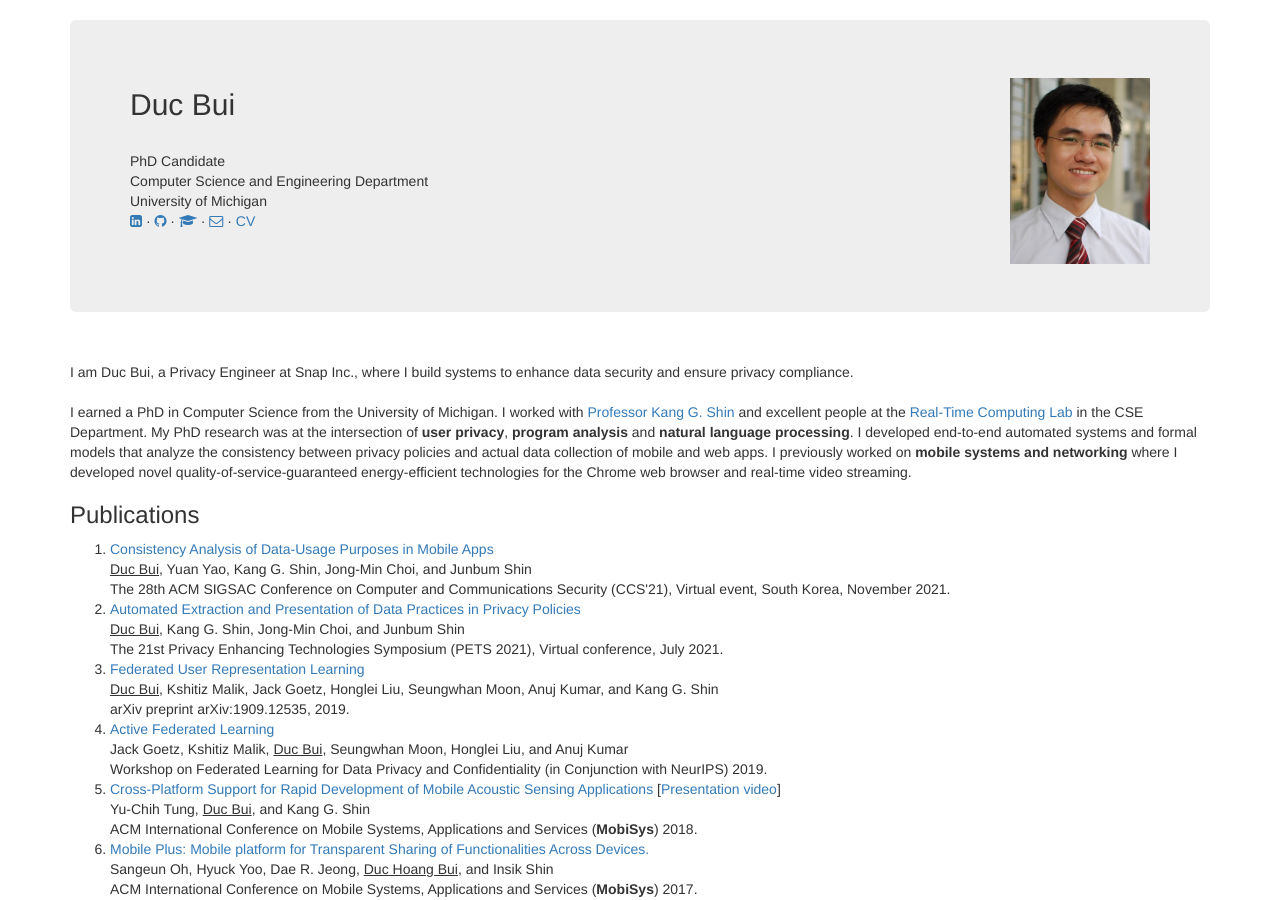
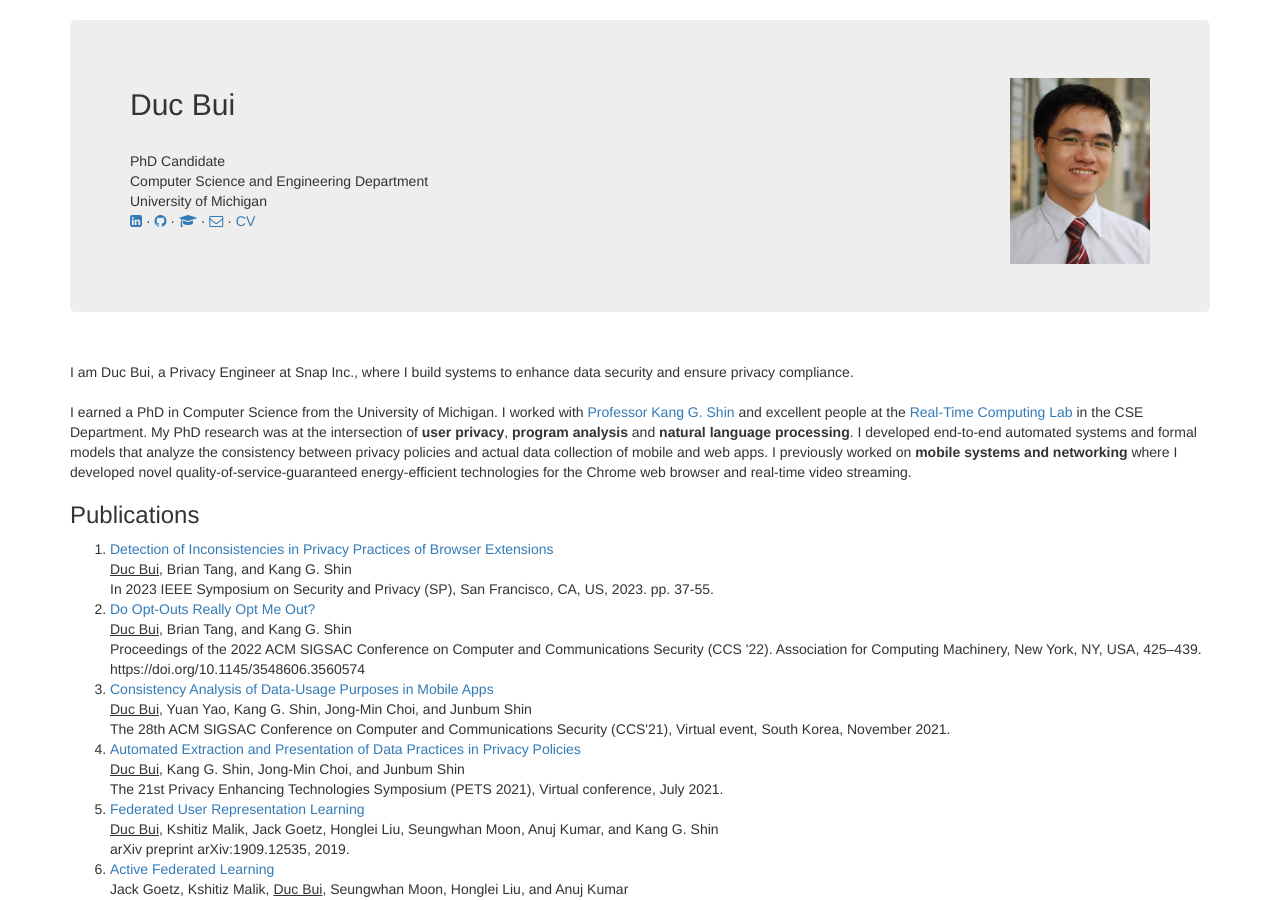
Before and after one commit to ducalpha/ducalpha.github.io, a Jekyll site: the page index.html, which Jekyll copies as it is, in a window 1280 px wide and 900 px high. Built offline with Jekyll 4.4.1, drawn with Linux system fonts in a browser that asks for light colours; nearby versions of some CDN libraries.

Commit message:
Update index.html

```diff
--- a/index.html
+++ b/index.html
@@ -58,7 +58,17 @@
                 <h3>Publications</h3>
                 <ol>
                     <li>
-                        <a href="files/ccs21-duc.pdf">Consistency Analysis of Data-Usage Purposes in Mobile Apps</a><br>
+                        <a href="https://www.computer.org/csdl/proceedings-article/sp/2023/933600a037/1He7XKorLcQ">Detection of Inconsistencies in Privacy Practices of Browser Extensions</a><br>
+                        <u>Duc Bui</u>, Brian Tang, and Kang G. Shin<br>
+                        In 2023 IEEE Symposium on Security and Privacy (SP), San Francisco, CA, US, 2023. pp. 37-55.
+                    </li>
+                    <li>
+                        <a href="https://dl.acm.org/doi/10.1145/3548606.3560574">Do Opt-Outs Really Opt Me Out?</a><br>
+                        <u>Duc Bui</u>, Brian Tang, and Kang G. Shin<br>
+                        Proceedings of the 2022 ACM SIGSAC Conference on Computer and Communications Security (CCS '22). Association for Computing Machinery, New York, NY, USA, 425–439. https://doi.org/10.1145/3548606.3560574
+                    </li>
+                    <li>
+                        <a href="https://dl.acm.org/doi/abs/10.1145/3460120.3484536">Consistency Analysis of Data-Usage Purposes in Mobile Apps</a><br>
                         <u>Duc Bui</u>, Yuan Yao, Kang G. Shin, Jong-Min Choi, and Junbum Shin<br>
                         The 28th ACM SIGSAC Conference on Computer and Communications Security (CCS'21), Virtual event, South Korea, November 2021.
                     </li>
```
